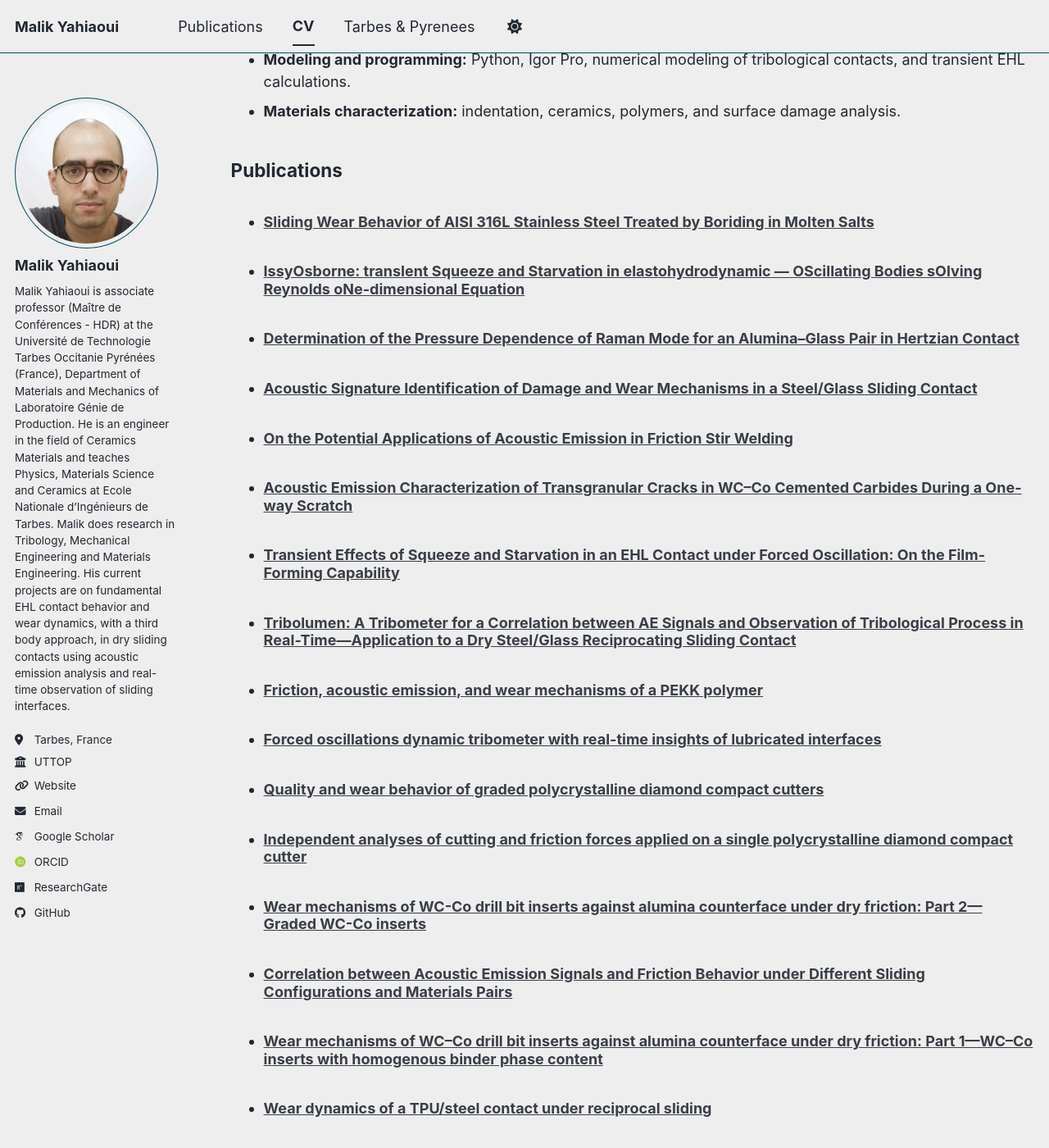
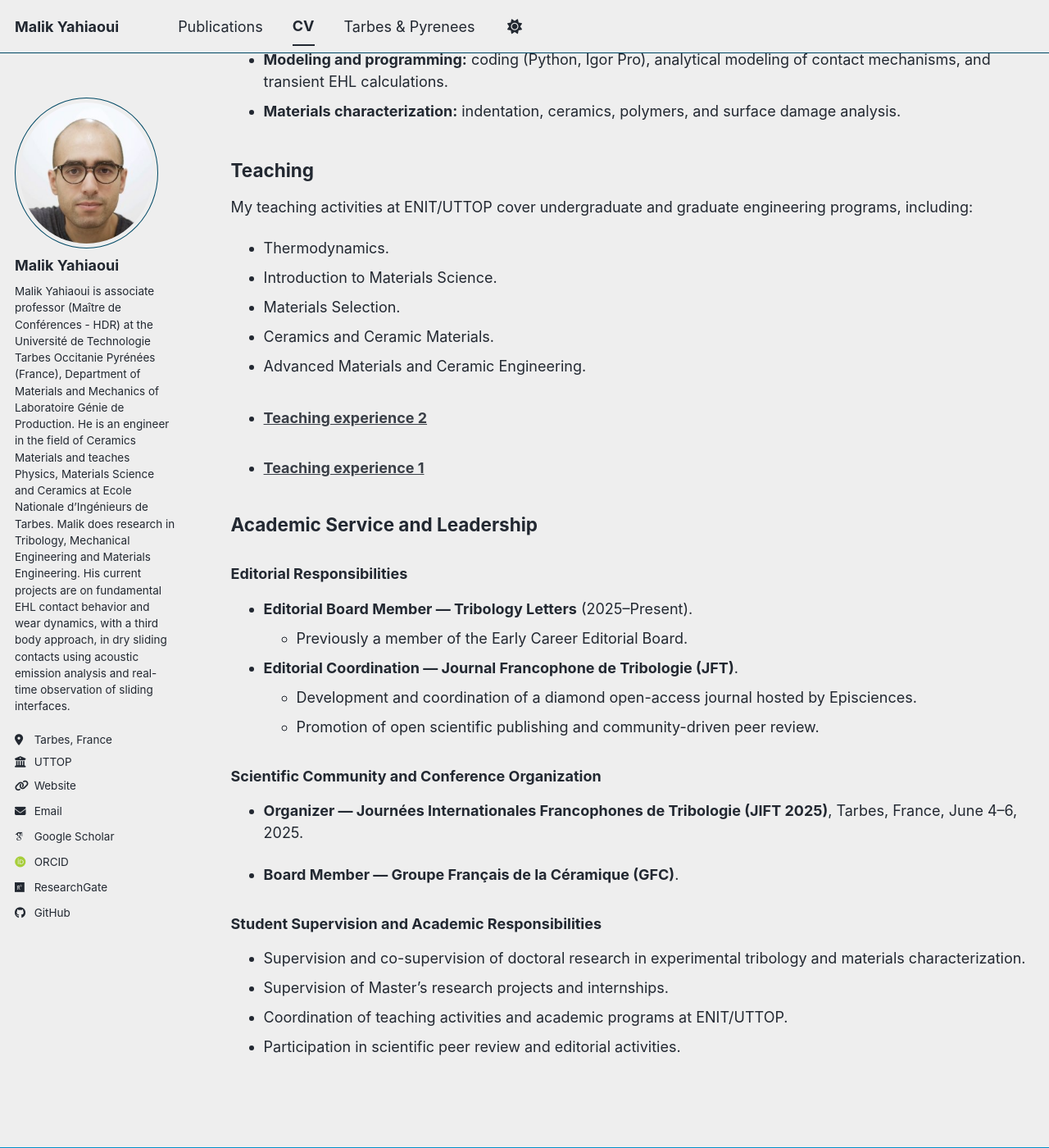
Before and after one commit to mlkyh/mlkyh.github.io, a Jekyll site: the page built from _pages/cv.md, in a window 1280 px wide and 1400 px high, scrolled down 2981 px. Shown: the whole window at 82% size. Built offline with Jekyll 4.4.1, drawn with Linux system fonts in a browser that asks for light colours; some web fonts are replaced; a script bundle is joined from its source files by our own code; library files that are not in the unit come from our copies; some of the changed text lies outside the part shown.

Commit message:
Update cv.md

```diff
--- a/_pages/cv.md
+++ b/_pages/cv.md
@@ -97,27 +97,11 @@ My work combines in situ and operando experimental techniques, including acousti
 
 ## Technical and Scientific Expertise
 
-* **Experimental tribology:** reciprocating tribometers, fretting tests, dry and lubricated contacts, friction and wear measurements.
-* **Experimental diagnostics:** acoustic emission, high-speed imaging, Raman spectroscopy, optical microscopy, and mechanical testing.
+* **Experimental tribology:** tribometers, fretting tests, dry and lubricated contacts, friction and wear measurements.
+* **Experimental diagnostics:** acoustic emission, high-speed imaging, optical microscopy, and mechanical testing.
 * **Data analysis:** signal processing, statistical analysis, experimental data synchronization, and scientific visualization.
-* **Modeling and programming:** Python, Igor Pro, numerical modeling of tribological contacts, and transient EHL calculations.
+* **Modeling and programming:** coding (Python, Igor Pro), analytical modeling of contact mechanisms, and transient EHL calculations.
 * **Materials characterization:** indentation, ceramics, polymers, and surface damage analysis.
-
-## Publications
-
-<ul>
-{% for post in site.publications reversed %}
-  {% include archive-single-cv.html %}
-{% endfor %}
-</ul>
-
-## Conferences and Invited Talks
-
-<ul>
-{% for post in site.talks reversed %}
-  {% include archive-single-talk-cv.html %}
-{% endfor %}
-</ul>
 
 ## Teaching
 
```
Also changed, not shown: other parts of _pages/cv.md (+0 -2 lines).
